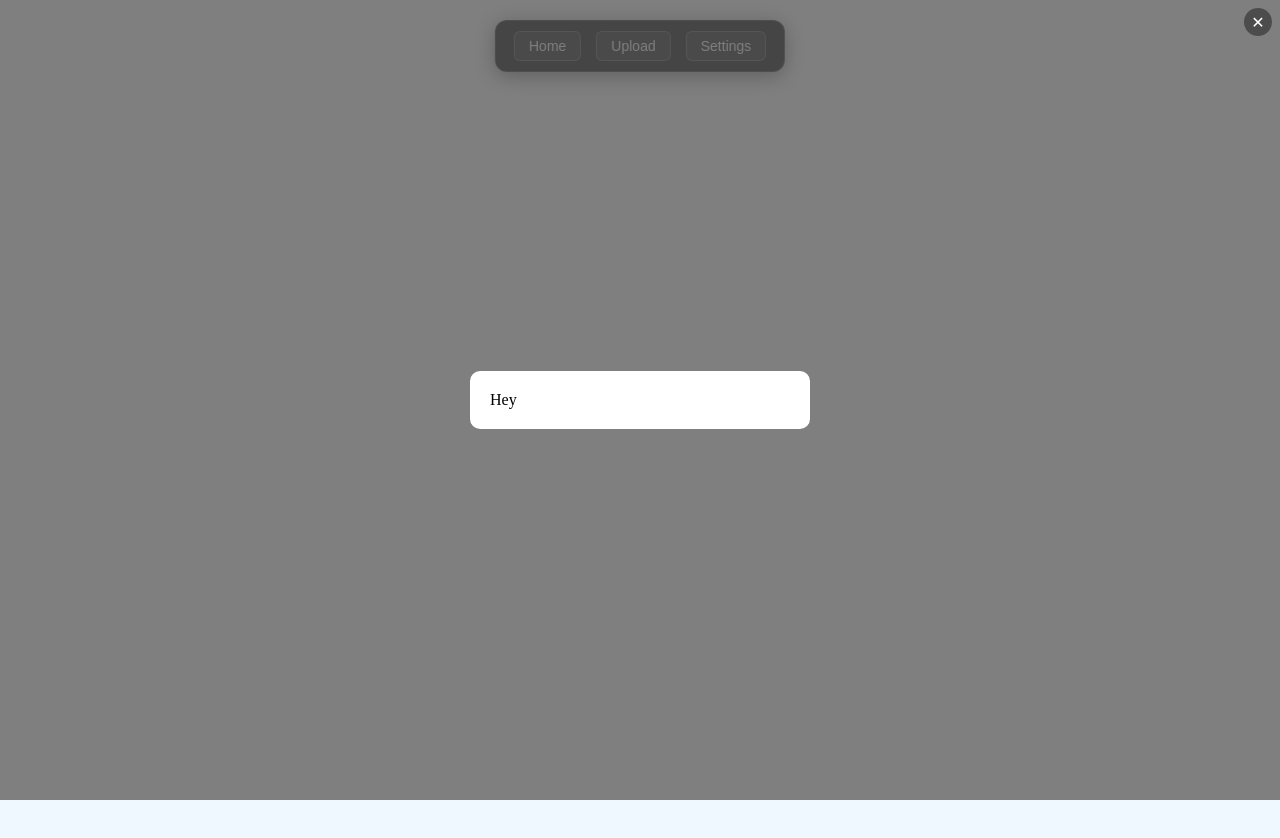
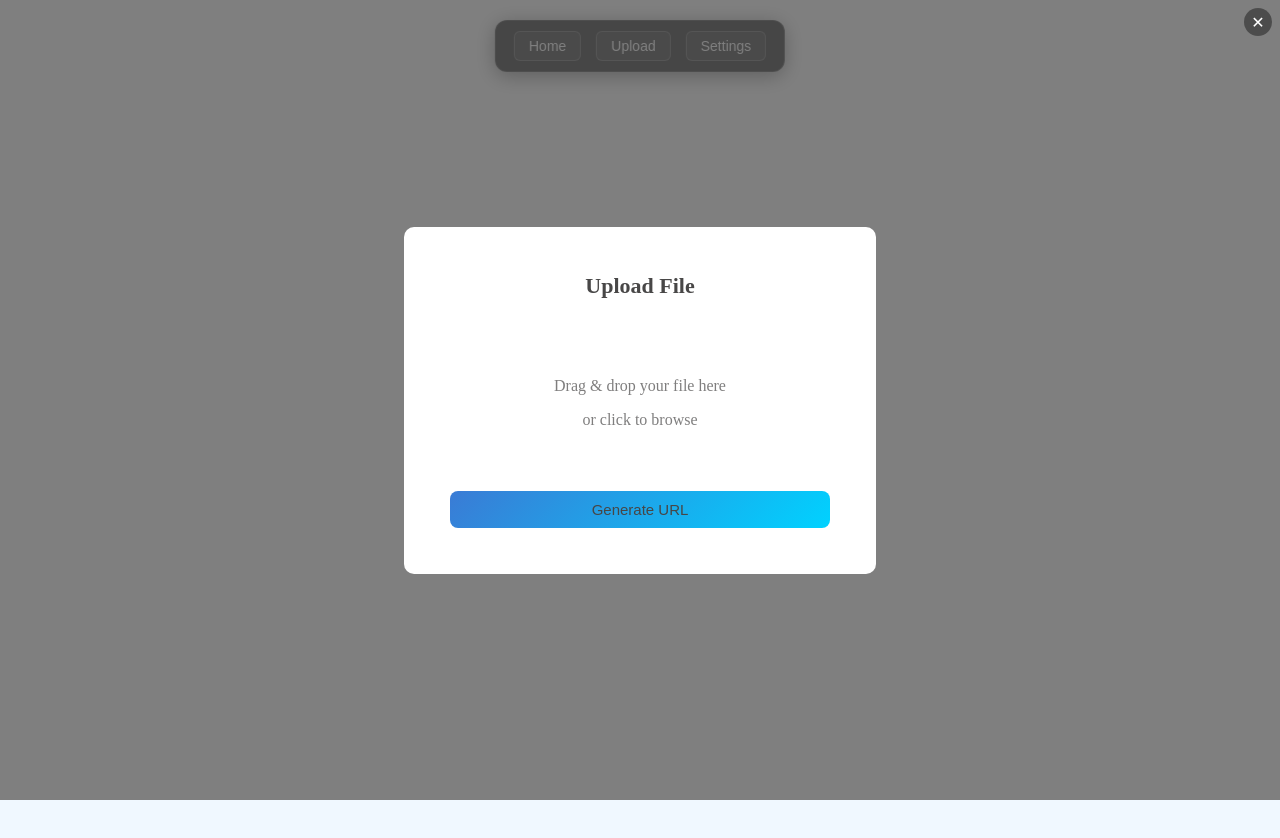
Before and after one commit to vrtandale/threejs_studio, a React (Vite) app: page / in a window 1280 px wide. Both pictures are taken after a click on the button "Upload". Shown: the top 838 px of the page. Built offline with nearby package versions, Linux system fonts and the light colour scheme; no server answers.

Commit message:
feat: refactor Toolbar and UploadModal components; enhance file upload functionality and styling

```diff
--- a/src/App.tsx
+++ b/src/App.tsx
@@ -1,20 +1,11 @@
 import { Vector3 } from "three";
 import Canvas from "./threejs/canvas/Canvas"
 import OrbitControls from "./threejs/controls/orbit-controls";
-import BoxGeometry from "./threejs/geometry/BoxGeometry";
 import AmbientLight from "./threejs/lights/Ambient-Light";
-import useGLTFLoader from "./threejs/object-loaders/gltf-glb-hook";
-import { useCanvasContext } from "./threejs/canvas-utils/canvas-provider";
-import React from "react";
-import Toolbar from "./components/toolbar";
+
+import Toolbar from "./app/toolbar";
 const App = () => {
-  const loader = useGLTFLoader();
-  const { scene } = useCanvasContext()
-  React.useEffect(() => {
-    loader("/ferrari.glb").then((gltf) => {
-      scene.add(gltf.scene);
-    })
-  }, [])
+
   return (
     <div>
       <Toolbar/>
--- a/src/components/toolbar.tsx
+++ b/src/app/toolbar.tsx
@@ -1,11 +1,12 @@
 import { useDialog } from '../providers/DialogProvider';
 import './toolbar.css'
+import UploadModal from './upload-modal';
 const Toolbar = () => {
     const {showDialog}=useDialog()
   return (
     <div className="toolbar">
       <button className="toolbar-btn">Home</button>
-      <button className="toolbar-btn" onClick={()=>showDialog(<>Hey</>)}>Upload</button>
+      <button className="toolbar-btn" onClick={()=>showDialog(<UploadModal/>)}>Upload</button>
       <button className="toolbar-btn">Settings</button>
     </div>
   );
--- a/src/app/upload-modal.tsx
+++ b/src/app/upload-modal.tsx
@@ -1,8 +1,68 @@
+import { useRef, useState } from "react";
+import './uploadmodal.css'
+import useGLTFLoader from "../threejs/object-loaders/gltf-glb-hook";
+import { useCanvasContext } from "../threejs/canvas-utils/canvas-provider";
+const UploadModal = () => {
+    const fileRef = useRef<HTMLInputElement>(null);
+    const [fileName, setFileName] = useState<string>("");
+    const [fileUrl, setFileUrl] = useState<string>("");
+    const loader = useGLTFLoader();
+    const { scene } = useCanvasContext()
 
-const UploadModal = () => {
-  return (
-    <div>UploadModal</div>
-  )
-}
+    const handleSelect = (e: React.ChangeEvent<HTMLInputElement>) => {
+        const file = e.target.files?.[0];
+        if (!file) return;
 
-export default UploadModal
+        setFileName(file.name);
+    };
+
+    const handleUpload = () => {
+        const file = fileRef.current?.files?.[0];
+        if (!file) return;
+
+        const url = URL.createObjectURL(file);
+        setFileUrl(url);
+        loader(url).then((gltf) => {
+            scene.add(gltf.scene);
+        })
+        console.log("Blob URL:", url);
+    };
+
+    return (
+        <div className="upload-modal">
+            <h2 className="upload-title">Upload File</h2>
+
+            <input
+                type="file"
+                ref={fileRef}
+                onChange={handleSelect}
+                className="upload-input-hidden"
+            />
+
+            <div
+                className="upload-dropzone"
+                onClick={() => fileRef.current?.click()}
+            >
+                {fileName ? (
+                    <p className="file-name">{fileName}</p>
+                ) : (
+                    <>
+                        <p>Drag & drop your file here</p>
+                        <span>or click to browse</span>
+                    </>
+                )}
+            </div>
+
+            <button className="upload-btn" onClick={handleUpload}>Generate URL</button>
+
+            {fileUrl && (
+                <div className="file-url-preview">
+                    <p>Blob URL:</p>
+                    <code>{fileUrl}</code>
+                </div>
+            )}
+        </div>
+    );
+};
+
+export default UploadModal;
--- /dev/null
+++ b/src/app/uploadmodal.css
@@ -0,0 +1,64 @@
+.upload-modal {
+  display: flex;
+  flex-direction: column;
+  gap: 20px;
+  width: 380px;
+  text-align: center;
+
+  background: rgba(255, 255, 255, 0.15);
+  backdrop-filter: blur(12px);
+
+  padding: 25px;
+  border-radius: 14px;
+  border: 1px solid rgba(255,255,255,0.2);
+}
+
+.upload-title {
+  margin: 0;
+  font-size: 22px;
+  color: #484747;
+}
+
+/* Hidden input */
+.upload-input-hidden {
+  display: none;
+}
+
+.upload-dropzone {
+  border: 2px dashed rgba(255,255,255,0.3);
+  border-radius: 12px;
+  padding: 40px 20px;
+  cursor: pointer;
+  transition: 0.25s ease;
+  color: #7f7e7e;
+}
+
+.upload-dropzone:hover {
+  border-color: rgba(255,255,255,0.5);
+  background: rgba(255,255,255,0.08);
+}
+
+.file-name {
+  color: #2e2d2d;
+  font-size: 15px;
+  font-weight: 500;
+}
+
+.upload-btn {
+  padding: 10px 20px;
+  border: none;
+  border-radius: 8px;
+
+  font-size: 15px;
+  cursor: pointer;
+
+  background: linear-gradient(135deg, #3a7bd5, #00d2ff);
+  color: #474646;
+
+  transition: 0.2s ease;
+}
+
+.upload-btn:hover {
+  transform: translateY(-2px);
+  box-shadow: 0 4px 12px rgba(0,0,0,0.2);
+}
```
Also changed, not shown: src/app/toolbar.css (renamed from src/components/toolbar.css), src/index.css (line endings or trailing spaces).
